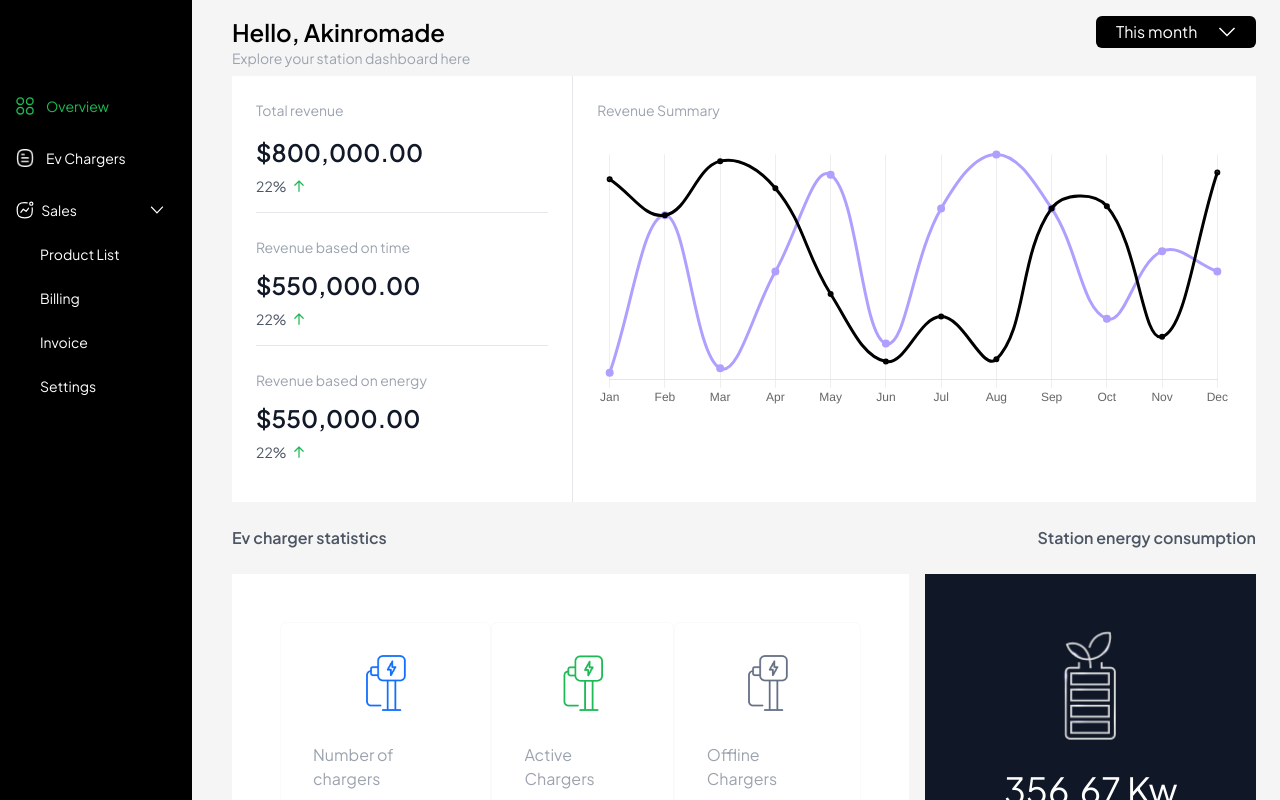
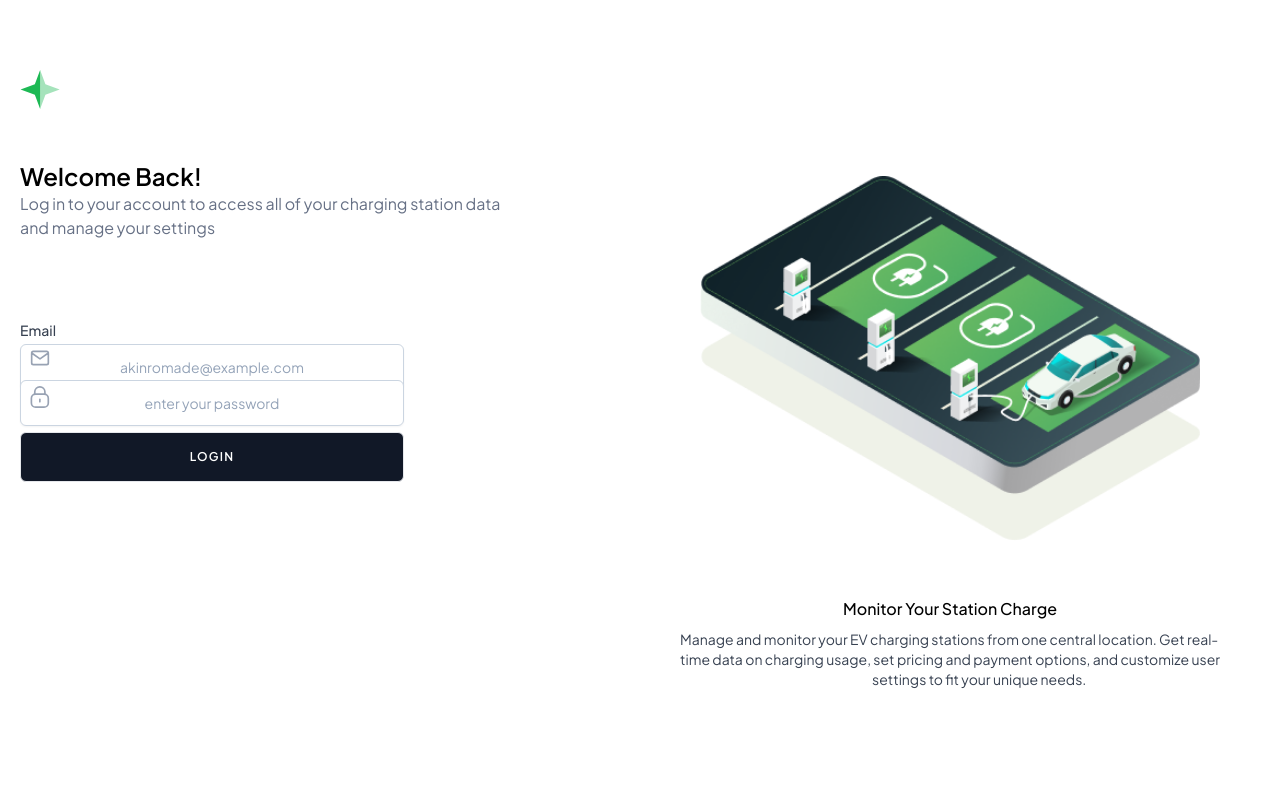
Before and after one commit to Thophylarh/ev-charger, a React (Create React App) app: page / in a window 1280 px wide. Built offline with nearby package versions, Linux system fonts and the light colour scheme.

Commit message:
edited table and routing

```diff
--- a/src/App.js
+++ b/src/App.js
@@ -14,15 +14,15 @@ function App() {
   return(
     <div>
       <Routes>
-        <Route path='/' element={<LayoutsWithNavbar/>}>
+      <Route path='/' element={<Login/>}></Route>
+        <Route path='/dash' element={<LayoutsWithNavbar/>}>
 
-        <Route path='/' element={<Dashboard/>}></Route>
-        <Route path='/evChargers' element={<EvCharger/>}></Route>
+        <Route path='/dash' element={<Dashboard/>}></Route>
+        <Route path='/dash/evChargers' element={<EvCharger/>}></Route>
+        <Route path='/dash/chargerDetails' element={<SpecificCharger/>}></Route>
+        </Route>
 
 
-        </Route>
-        <Route path='/login' element={<Login/>}></Route>
-        <Route path='/chargerDetails' element={<SpecificCharger/>}></Route>
       </Routes>
     </div>
   )
--- a/src/components/Login/login.jsx
+++ b/src/components/Login/login.jsx
@@ -1,13 +1,15 @@
 import React from "react";
 import StationCharge from "../../assets/images/station-charge.png";
 import Star from "../../assets/svg/star.svg";
-import Padlock from "../../assets/svg/padlock.svg";
-import Email from "../../assets/svg/email.svg";
+import Padlock from "../../assets/svg/padlock.svg"
+import Email from "../../assets/svg/email.svg"
+import "./style.css"
+
 
 
 function login() {
   return (
-    <div className="w-full h-screen py-[10rem] px-4">
+    <div className="w-full h-screen py-[10rem] px-4 begin">
 
       <div className="max-w-[1240px] mx-auto grid
         md:grid-cols-2 relative">
@@ -37,7 +39,8 @@ function login() {
                 Email
               </label>
               <div className="flex flex-col items-
-               start">
+               start input-icons ">
+                <img className="w-[1rem] icon" src={Email}></img>
                 <input
                   type="email"
                   name="email"
@@ -48,7 +51,7 @@ function login() {
                      focus:outline-none focus:border-
                       sky-500 focus:ring-sky-500 block
                        w-96 rounded-md sm:text-sm
-                        focus:ring-1 "
+                        focus:ring-1 input-field"
 
                 />
 
@@ -63,7 +66,8 @@ function login() {
                 Password
               </label>
               <div className="flex flex-col items-
-               start">
+               start input-icons">
+                <img className="w-[1rem] icon" src={Padlock}></img>
                 <input
                   type="password"
                   name="password"
@@ -74,7 +78,7 @@ function login() {
                      focus:outline-none focus:border-
                       sky-500 focus:ring-sky-500 block
                        w-96 rounded-md sm:text-sm
-                        focus:ring-1"
+                        focus:ring-1 input-field"
                 />
 
               </div>
--- a/src/components/Login/style.css
+++ b/src/components/Login/style.css
@@ -0,0 +1,19 @@
+.input-icons  {
+    position: absolute;
+}
+
+.input-icons {
+    width: 100%;
+    margin-bottom: 10px;
+}
+
+.icon {
+    position: absolute;
+    padding: 10px;
+    min-width: 40px;
+}
+
+.input-field {
+
+    text-align: center;
+}
--- a/src/components/Sidebar/sidebar.jsx
+++ b/src/components/Sidebar/sidebar.jsx
@@ -10,7 +10,7 @@ const sidebar = () => {
     <div>
       <div className="link-cover mt-[6rem]">
         <div>
-          <Link to="/" className="">
+          <Link to="/dash" className="">
             <div className="flex items-center m-4 ">
               <div>
                 <img className="w-[18px] h-[18px] mr-3" src={Dshboard} alt="" />
@@ -26,7 +26,7 @@ const sidebar = () => {
           </Link>
         </div>
         <div>
-          <Link to="/evChargers" className="">
+          <Link to="/dash/evChargers" className="">
             <div className="flex items-center mx-4 my-8">
               <div>
                 <img className="w-[18px] h-[18px] mr-3" src={Document} alt="" />
--- a/src/components/evChargers/chargerCards.jsx
+++ b/src/components/evChargers/chargerCards.jsx
@@ -2,6 +2,7 @@ import React from "react";
 import Dot from "../../assets/svg/activeDot.svg";
 import RedDot from "../../assets/svg/red-dot.svg";
 import Station from "../../assets/images/charging-station.png";
+import { Link } from "react-router-dom";
 
 export const IsActiveTag = ({isActive}) => {
 
@@ -46,10 +47,11 @@ const chargerCard = () => {
           </div>
         </div>
 
+        <Link to="/dash/chargerDetails" className="">
         <div className="button flex justify-center pb-[2rem]">
             <button className="border rounded border-[#EFF2FA] border-solid border-1 w-[16rem] p-[0.75rem] text-[#1DB954]" type="button">View Details</button>
         </div>
-
+        </Link>
       </div>
     </div>
   );
--- /dev/null
+++ b/src/components/last10Transactions/style.css
@@ -0,0 +1,5 @@
+.check-box:checked{
+   border: solid;
+   border-color: black;
+   border-width: 1.5px;
+}
--- a/src/components/last10Transactions/transactions.jsx
+++ b/src/components/last10Transactions/transactions.jsx
@@ -1,10 +1,10 @@
 import React from "react";
-import checkbox from "antd";
+import "./style.css"
 import nextArrow from "../../assets/svg/next-arrow.svg";
 
 
 const transactions = () => {
-    return ( <div>
+    return ( <div >
         <div className="py-[1.5rem]">
         <p>Last 10 Transactions</p>
         </div>
@@ -12,17 +12,17 @@ const transactions = () => {
         <div className="bg-white py-[0.5rem]  px-[1.5rem] ">
             <table className=" text-left ">
                 <tr className="w-[72rem] h-[1.25rem] bg-[#FCFCFD] border border-x-0 border-[0.5px] border-solid border-gray-200 text-gray-600 text-base font-semibold ">
-                    <th className="w-[3rem] py-[1.25rem] "> <input className="" type="checkbox" disabled="disabled" checked="checked"></input> </th>
+                    <th className="pr-[2rem] py-[1.25rem] "> <input className="check-box" type="checkbox" disabled="true" checked="checked"></input> </th>
 
-                    <th className="w-[5rem]">#</th>
-                    <th className="w-[12rem] ">Charger</th>
-                    <th  className="w-[12rem]">Amount</th>
-                    <th  className="w-[12rem]">Energy</th>
-                    <th  className="w-[12rem]">Date</th>
-                    <th  className="w-[12rem]">Status</th>
+                    <th className="pr-[4rem]">#</th>
+                    <th className="pr-[10rem]">Charger</th>
+                    <th  className="pr-[6rem]">Amount</th>
+                    <th  className="pr-[6rem]">Energy</th>
+                    <th  className="pr-[10rem]">Date</th>
+                    <th  className="pr-[8rem]">Status</th>
                 </tr>
                 <tr className="border border-x-0 border-[0.5px] border-solid border-gray-200 text-gray-600 font-normal text-sm">
-                <th className="py-[0.75rem]"><input type={"checkbox"} disabled="disabled" checked="checked"/></th>
+                <th className="py-[0.75rem]"><input className="checkbox" type={"checkbox"} disabled="disabled" checked="checked"/></th>
                     <td>1784</td>
                     <td>Tesla-Charger</td>
                     <td>$500.00</td>
@@ -31,7 +31,7 @@ const transactions = () => {
                     <td><button className="bg-green-500 px-[0.75rem] py-[0.25rem] text-white text-small rounded-xl">Completed</button></td>
                 </tr>
                 <tr className="border border-x-0 border-[0.5px] border-solid border-gray-200 text-gray-600 font-normal text-sm">
-                <th className="py-[0.75rem]"><input type={"checkbox"} disabled="disabled" checked="checked"/></th>
+                <th className="py-[0.75rem]"><input className="checkbox" type={"checkbox"} disabled="disabled" checked="checked"/></th>
                     <td>1784</td>
                     <td>Electric keke Charger</td>
                     <td>$500.00</td>
@@ -40,7 +40,7 @@ const transactions = () => {
                     <td><button className="bg-green-500 px-[0.75rem] py-[0.25rem] text-white text-small rounded-xl">Completed</button></td>
                 </tr>
                 <tr className="border border-x-0 border-[0.5px] border-solid border-gray-200 text-gray-600 font-normal text-sm">
-                <th className="py-[0.75rem]"><input type={"checkbox"} disabled="disabled" checked="checked"/></th>
+                <th className="py-[0.75rem]"><input className="checkbox" type={"checkbox"} disabled="disabled" checked="checked"/></th>
                     <td>1784</td>
                     <td>Innoson Charger</td>
                     <td>$500.00</td>
@@ -49,7 +49,7 @@ const transactions = () => {
                     <td><button className="bg-black px-[0.75rem] py-[0.25rem] text-white text-small rounded-xl">Incomplete</button></td>
                 </tr>
                 <tr className="border border-x-0 border-[0.5px] border-solid border-gray-200 text-gray-600 font-normal text-sm">
-                <th className="py-[0.75rem]"><input type={"checkbox"} disabled="disabled" checked="checked"/></th>
+                <th className="py-[0.75rem]"><input className="checkbox" type={"checkbox"} disabled="disabled" checked="checked"/></th>
                     <td>1784</td>
                     <td>Range rover Charger</td>
                     <td>$500.00</td>
@@ -58,7 +58,7 @@ const transactions = () => {
                     <td><button className="bg-black px-[0.75rem] py-[0.25rem] text-white text-small rounded-xl">Cancelled</button></td>
                 </tr>
                 <tr className="border border-x-0 border-[0.5px] border-solid border-gray-200 text-gray-600 font-normal text-sm">
-                <td className="py-[0.75rem]"><input type={"checkbox"} disabled="disabled" checked="checked"/></td>
+                <td className="py-[0.75rem]"><input className="checkbox" type={"checkbox"} disabled="disabled" checked="checked"/></td>
                     <td>1784</td>
                     <td>Tesla-Charger</td>
                     <td>$500.00</td>
@@ -67,7 +67,7 @@ const transactions = () => {
                     <td><button className="bg-black px-[0.75rem] py-[0.25rem] text-white text-small rounded-xl">Overdue</button></td>
                 </tr>
                 <tr className="border border-x-0 border-[0.5px] border-solid border-gray-200 text-gray-600 font-normal text-sm">
-                <td className="py-[0.75rem]"><input type={"checkbox"} disabled="disabled" checked="checked"/></td>
+                <td className="py-[0.75rem]"><input className="checkbox" type={"checkbox"} disabled="disabled" checked="checked"/></td>
                     <td>1784</td>
                     <td>Tesla-Charger</td>
                     <td>$500.00</td>
@@ -76,7 +76,7 @@ const transactions = () => {
                     <td><button className="bg-black px-[0.75rem] py-[0.25rem] text-white text-small rounded-xl">Overdue</button></td>
                 </tr>
                 <tr className="border border-x-0 border-[0.5px] border-solid border-gray-200 text-gray-600 font-normal text-sm">
-                <td className="py-[0.75rem]"><input type={"checkbox"} disabled="disabled" checked="checked"/></td>
+                <td className="py-[0.75rem]"><input className="checkbox" type={"checkbox"} disabled="disabled" checked="checked"/></td>
                     <td>1784</td>
                     <td>Tesla-Charger</td>
                     <td>$500.00</td>
@@ -85,7 +85,7 @@ const transactions = () => {
                     <td><button className="bg-black px-[0.75rem] py-[0.25rem] text-white text-small rounded-xl">Overdue</button></td>
                 </tr>
                 <tr className="border border-x-0 border-[0.5px] border-solid border-gray-200 text-gray-600 font-normal text-sm">
-                <th className="py-[0.75rem]"><input type={"checkbox"} disabled="disabled" checked="checked"/></th>
+                <th className="py-[0.75rem]"><input className="checkbox" type={"checkbox"} disabled="disabled" checked="checked"/></th>
                     <td>1784</td>
                     <td>Tesla-Charger</td>
                     <td>$500.00</td>
@@ -94,7 +94,7 @@ const transactions = () => {
                     <td><button className="bg-black px-[0.75rem] py-[0.25rem] text-white text-small rounded-xl">Overdue</button></td>
                 </tr>
                 <tr className="border border-x-0 border-[0.5px] border-solid border-gray-200 text-gray-600 font-normal text-sm">
-                <th className="py-[0.75rem]"><input type={"checkbox"} disabled="disabled" checked="checked"/></th>
+                <th className="py-[0.75rem]"><input className="checkbox" type={"checkbox"} disabled="disabled" checked="checked"/></th>
                     <td>1784</td>
                     <td>Tesla-Charger</td>
                     <td>$500.00</td>
@@ -103,7 +103,7 @@ const transactions = () => {
                     <td><button className="bg-black px-[0.75rem] py-[0.25rem] text-white text-small rounded-xl">Overdue</button></td>
                 </tr>
                 <tr className="border border-x-0 border-[0.5px] border-solid border-gray-200 text-gray-600 font-normal text-sm">
-                <th className="py-[0.75rem]"><input type={"checkbox"} disabled="disabled" checked="checked"/></th>
+                <th className="py-[0.75rem]"><input className="checkbox" type={"checkbox"} disabled="disabled" checked="checked"/></th>
                     <td>1784</td>
                     <td>Tesla-Charger</td>
                     <td>$500.00</td>
--- a/src/components/listOfChargers/listOfChargers.jsx
+++ b/src/components/listOfChargers/listOfChargers.jsx
@@ -10,7 +10,7 @@ import Station from "../../assets/images/charging-station.png";
 const listOfChargers = () => {
     return (<div>
         <div className="flex justify-between pt-6">
-            <p className="text-gray-600  font-sm font-semibold">List of chargers</p>
+            <p className="text-gray-600  text-base font-semibold">List of chargers</p>
             <div className="flex justify-between">
             <img className="pr-8" src={Prev}/>
             <img className="pr-2" src={Next}/>
@@ -71,8 +71,7 @@ const listOfChargers = () => {
             <div className="border rounded-lg p-[0.75rem] w-[21.25rem] h-[26.5rem] ">
             <div className="flex justify-between">
                 <h3 className="pt-[0.25rem] text-base font-semibold text-Gray-700">Keke Charger </h3>
-                {/* <div className="flex justify-between w-[6rem]  rounded-full py-[0.25rem]  bg-rose-100 px-[0.5rem] font-semibold text-rose-700 text-xs "><img className="" src={RedDot}/> Disconnected</div> */}
-                <div className="flex justify-between w-24 rounded-full py-1  bg-green-100 px-3 font-semibold text-green-700"><img className="" src={Dot}/> Disconnected</div>
+                <div className="flex justify-between w-[8rem] rounded-full py-2  bg-[#FEF3F2] px-3 font-semibold text-[#B42318] text-xs mr-[0.25rem]"><img className="w-[0.5rem]" src={RedDot}/> Disconnected</div>
             </div>
             <div  className="flex justify-center py-[5rem]">
                <img src={Station}></img>
```
